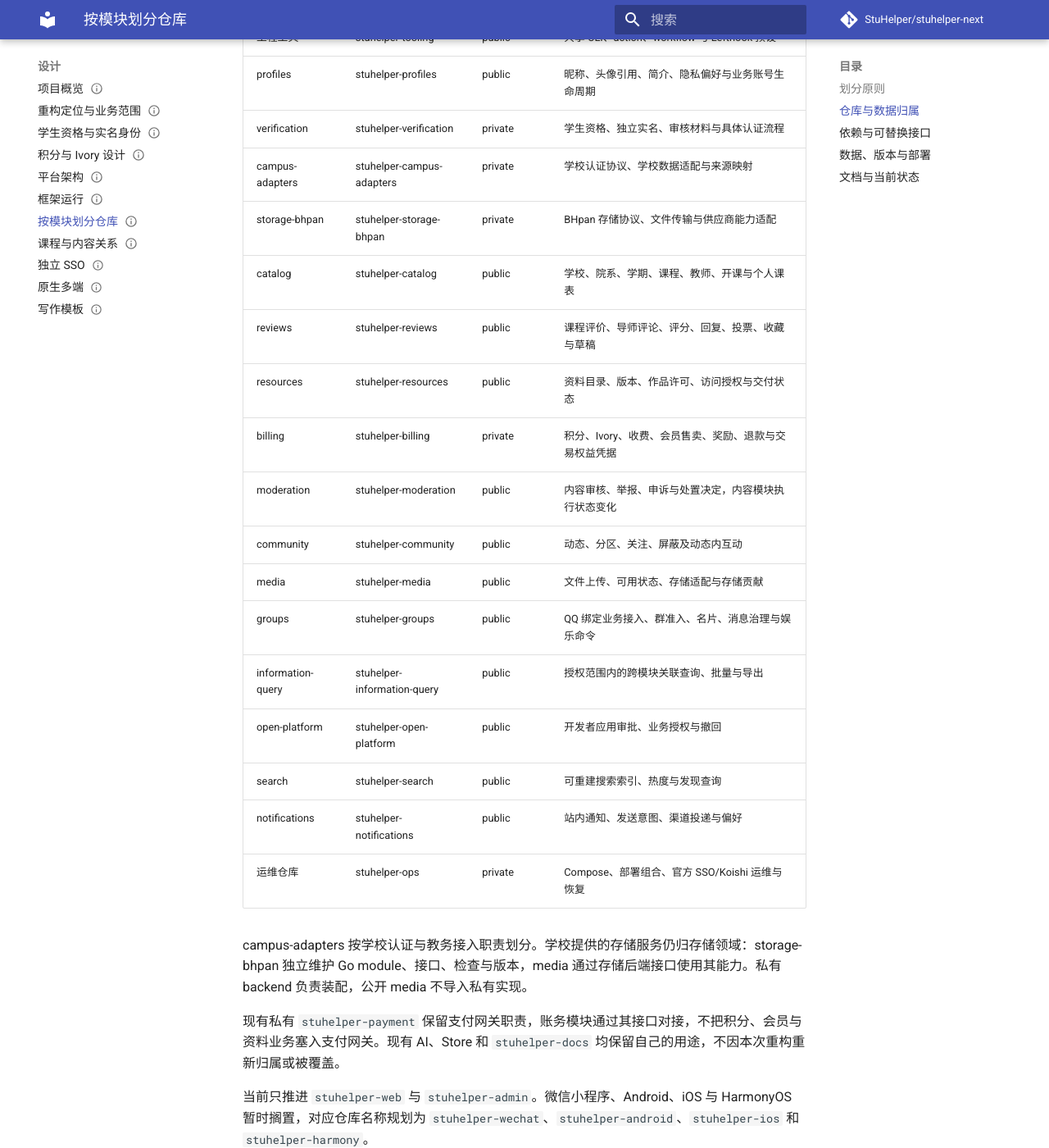
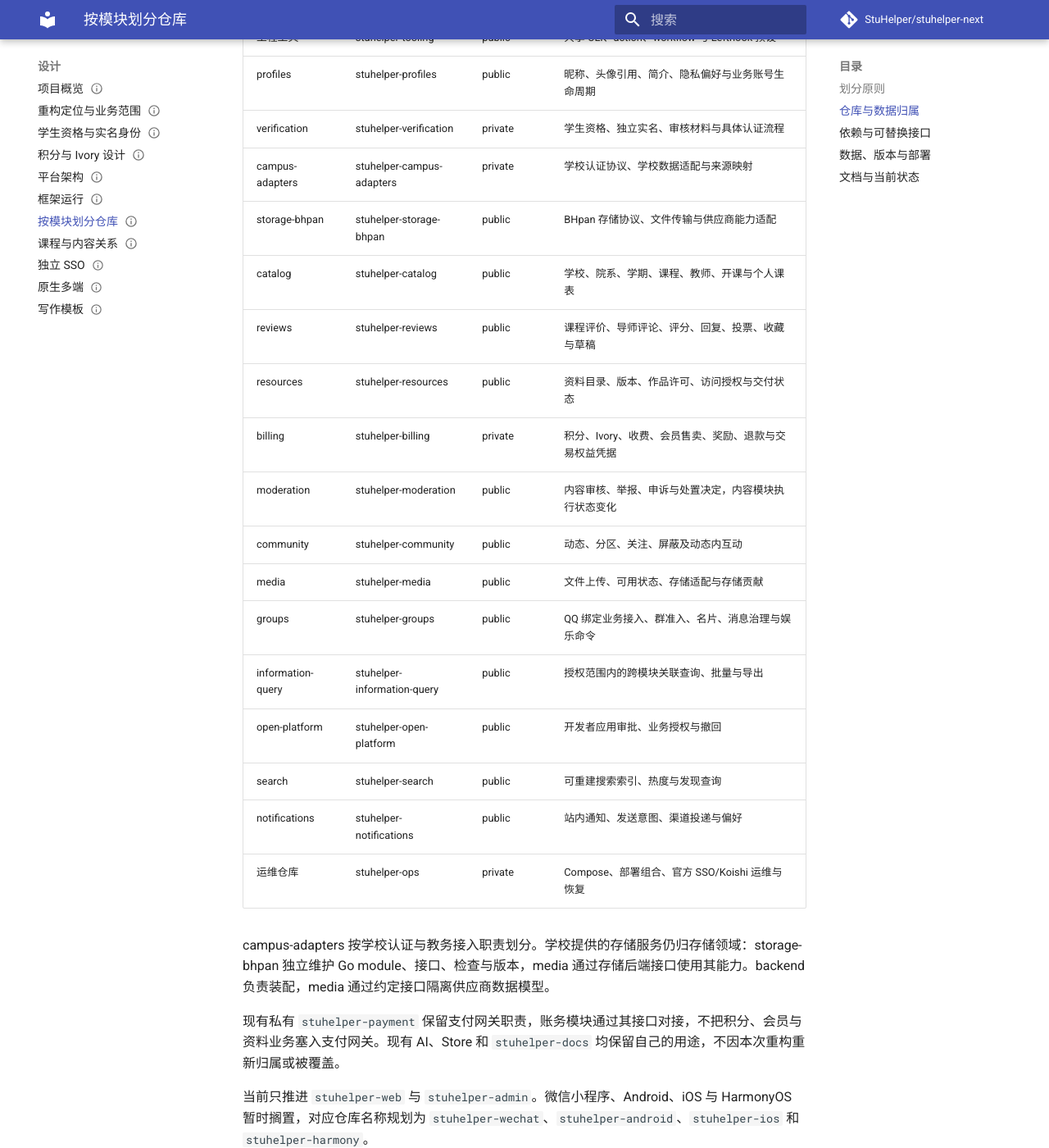
Before and after one commit to StuHelper/stuhelper-next, an MkDocs documentation site: the page built from docs/design/module-repositories.md, in a window 1280 px wide and 1400 px high, scrolled down 946 px. Shown: the whole window at 82% size. Built offline with MkDocs 1.6.1 and Material for MkDocs 9.7.7, drawn with Linux system fonts in a browser that asks for light colours; comment, search, counter and statistics services are not loaded.

Commit message:
refactor(storage): 将 BHpan 适配模块登记为公开仓库

```diff
--- a/docs/design/module-repositories.md
+++ b/docs/design/module-repositories.md
@@ -29,7 +29,7 @@ updated: 2026-10-25
 | profiles | stuhelper-profiles | public | 昵称、头像引用、简介、隐私偏好与业务账号生命周期 |
 | verification | stuhelper-verification | private | 学生资格、独立实名、审核材料与具体认证流程 |
 | campus-adapters | stuhelper-campus-adapters | private | 学校认证协议、学校数据适配与来源映射 |
-| storage-bhpan | stuhelper-storage-bhpan | private | BHpan 存储协议、文件传输与供应商能力适配 |
+| storage-bhpan | stuhelper-storage-bhpan | public | BHpan 存储协议、文件传输与供应商能力适配 |
 | catalog | stuhelper-catalog | public | 学校、院系、学期、课程、教师、开课与个人课表 |
 | reviews | stuhelper-reviews | public | 课程评价、导师评论、评分、回复、投票、收藏与草稿 |
 | resources | stuhelper-resources | public | 资料目录、版本、作品许可、访问授权与交付状态 |
@@ -44,7 +44,7 @@ updated: 2026-10-25
 | notifications | stuhelper-notifications | public | 站内通知、发送意图、渠道投递与偏好 |
 | 运维仓库 | stuhelper-ops | private | Compose、部署组合、官方 SSO/Koishi 运维与恢复 |
 
-campus-adapters 按学校认证与教务接入职责划分。学校提供的存储服务仍归存储领域：storage-bhpan 独立维护 Go module、接口、检查与版本，media 通过存储后端接口使用其能力。私有 backend 负责装配，公开 media 不导入私有实现。
+campus-adapters 按学校认证与教务接入职责划分。学校提供的存储服务仍归存储领域：storage-bhpan 独立维护 Go module、接口、检查与版本，media 通过存储后端接口使用其能力。backend 负责装配，media 通过约定接口隔离供应商数据模型。
 
 现有私有 `stuhelper-payment` 保留支付网关职责，账务模块通过其接口对接，不把积分、会员与资料业务塞入支付网关。现有 AI、Store 和 `stuhelper-docs` 均保留自己的用途，不因本次重构重新归属或被覆盖。
 
--- a/mani.yaml
+++ b/mani.yaml
@@ -47,7 +47,7 @@ projects:
     tags:
       - backend
       - code
-      - private
+      - public
   billing:
     path: workspace/billing
     url: https://github.com/StuHelper/stuhelper-billing.git
```
Also changed, not shown: README.md (+1 -1 lines), docs/development/framework-bootstrap.md (+2 -2 lines), docs/spec/media.md (+1 -1 lines), 3 other files.
